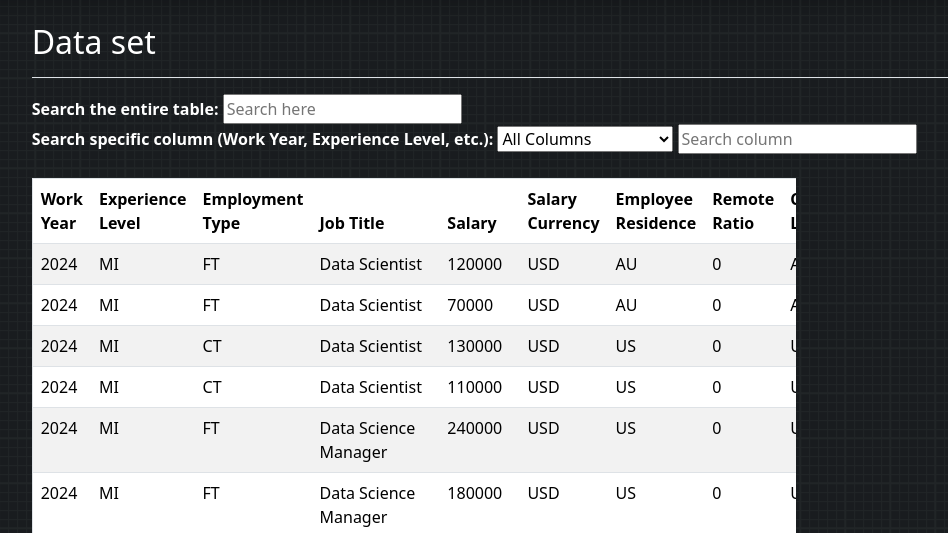
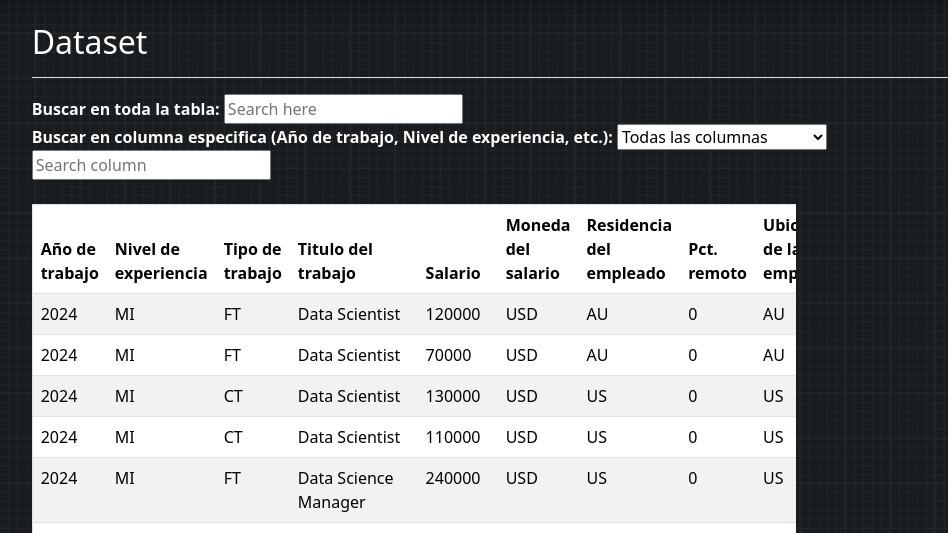
Before and after one commit to MarcAlvarezJ/Tp_3_Django, a Django app: page /data_salaries/view/ in a window 1280 px wide. Shown: the part 56-589 px from the top of the page, without its empty margins (99-1047 px from the left). Run offline with Django 5.2, Linux system fonts and the light colour scheme.

Commit message:
Todo el texto visible a español

```diff
--- a/data_salaries/forms.py
+++ b/data_salaries/forms.py
@@ -109,13 +109,14 @@ class view_filter(forms.Form):
         )
 
 vars_opt = [
-    ('experience_level', 'Nivel de Expreiencia'), ('employment_type', 'Tipo de Trabajo'),
-    ('employee_residence', 'Residencia Empledo'), ('remote_ratio', 'Pct. Remoto'),
-    ('company_location', 'Ubicacion Empresa'), ('company_size', 'Tamaño Empresa')
+    ('experience_level', 'Nivel de expreiencia'), ('employment_type', 'Tipo de trabajo'),
+    ('employee_residence', 'Residencia del empledo'), ('remote_ratio', 'Pct. remoto'),
+    ('company_location', 'Ubicacion de la empresa'), ('company_size', 'Tamaño de la empresa')
 ]
 
 class analize_filter(forms.Form):
     filter_vars = forms.MultipleChoiceField(
+        label='Comparar por variables',
         required=False,
         widget=forms.CheckboxSelectMultiple,
         choices=vars_opt
@@ -150,38 +151,45 @@ none_employment_type_opt.append((None,'-'))
 
 class business_info(forms.Form):
     location = forms.ChoiceField(
+        label='Ubicacion',
         required=False,
         choices=none_company_location_opt
     )
 
     size = forms.ChoiceField(
+        label='Tamaño',
         required=False,
         choices=none_company_size_opt
     )
 
 class employee_info(forms.Form):
     experience = forms.ChoiceField(
+        label='Nivel de Expreiencia',
         required=False,
         choices=none_experience_level_opt
     )
 
     remote = forms.ChoiceField(
+        label='Pct. Remoto',
         required=False,
         choices=none_remote_ratio_opt
     )
 
     residence = forms.ChoiceField(
+        label='Residencia',
         required=False,
         choices=none_employee_residence_opt
     )
 
     type = forms.ChoiceField(
+        label='Tipo de Trabajo',
         required=False,
         choices=none_employment_type_opt
     )
 
 class employee_amnt(forms.Form):
     amount = forms.IntegerField(
+        label='Cantidad de empleados',
         required=True,
         validators=[MaxValueValidator(5), MinValueValidator(1)]
     )
--- a/data_salaries/templates/view_csv.html
+++ b/data_salaries/templates/view_csv.html
@@ -4,7 +4,7 @@
 {% block content %}
     <main class="col-md-9 ms-sm-auto col-lg-10 px-md-4 container">
       <div class="d-flex justify-content-between flex-wrap flex-md-nowrap align-items-center pt-3 pb-2 mb-3 border-bottom">
-        <h1 class="h2 text-white" style="margin-top: 7px ">Data set</h1>
+        <h1 class="h2 text-white" style="margin-top: 7px ">Dataset</h1>
       </div>
 
       <head>
@@ -12,25 +12,25 @@
         <script src="https://code.jquery.com/jquery-3.6.0.min.js"></script>
     </head>
     <body>
-        <b class='text-white'>Search the entire table:
+        <b class='text-white'>Buscar en toda la tabla:
             <input id="entireSearch" type="text" placeholder="Search here">
         </b>
 
         <br>
 
-        <b class='text-white'>Search specific column (Work Year, Experience Level, etc.):
+        <b class='text-white'>Buscar en columna especifica (Año de trabajo, Nivel de experiencia, etc.):
             <select id="columnSelect">
-                <option value="all">All Columns</option>
-                <option value="work_year">Work Year</option>
-                <option value="experience_level">Experience Level</option>
-                <option value="employment_type">Employment Type</option>
-                <option value="job_title">Job Title</option>
-                <option value="salary">Salary</option>
-                <option value="salary_currency">Salary Currency</option>
-                <option value="employee_residence">Employee Residence</option>
-                <option value="remote_ratio">Remote Ratio</option>
-                <option value="company_location">Company Location</option>
-                <option value="company_size">Company Size</option>
+                <option value="all">Todas las columnas</option>
+                <option value="work_year">Año de trabajo</option>
+                <option value="experience_level">Nivel de experiencia</option>
+                <option value="employment_type">Tipo de trabajo</option>
+                <option value="job_title">Titulo del trabajo</option>
+                <option value="salary">Salario</option>
+                <option value="salary_currency">Moneda del salario</option>
+                <option value="employee_residence">Residencia del empleado</option>
+                <option value="remote_ratio">Pct. remoto</option>
+                <option value="company_location">Ubicacion de la empresa</option>
+                <option value="company_size">Tamaño de la empresa</option>
             </select>
             <input id="columnSearch" type="text" placeholder="Search column">
         </b>
@@ -40,16 +40,16 @@
         <table class='table table-striped' id="geeks" border="1" style='width:auto'>
             <thead>
                 <tr>
-                    <th>Work Year</th>
-                    <th>Experience Level</th>
-                    <th>Employment Type</th>
-                    <th>Job Title</th>
-                    <th>Salary</th>
-                    <th>Salary Currency</th>
-                    <th>Employee Residence</th>
-                    <th>Remote Ratio</th>
-                    <th>Company Location</th>
-                    <th>Company Size</th>
+                    <th>Año de trabajo</th>
+                    <th>Nivel de experiencia</th>
+                    <th>Tipo de trabajo</th>
+                    <th>Titulo del trabajo</th>
+                    <th>Salario</th>
+                    <th>Moneda del salario</th>
+                    <th>Residencia del empleado</th>
+                    <th>Pct. remoto</th>
+                    <th>Ubicacion de la empresa</th>
+                    <th>Tamaño de la empresa</th>
                 </tr>
             </thead>
             <tbody>
--- a/data_salaries/views.py
+++ b/data_salaries/views.py
@@ -280,7 +280,7 @@ def prediction_employee(request):
             context= {
                 'employee_form': employee_form,
                 'median': median,
-                'range': f'{Q1}-{Q3}',
+                'range': f'{Q1} - {Q3}',
                 'uri': uri
             }
             return render(request, 'employee_predict.html', context)
@@ -398,7 +398,7 @@ def prediction_business(request):
                     'employee_form': employee_forms,
                     'amount_form': amount_form,
                     'median': median,
-                    'range': f'{Q1}-{Q3}',
+                    'range': f'{Q1} - {Q3}',
                     'uri': uri
                 }
                 return render(request, 'business_predict.html', context)
```
Also changed, not shown: data_salaries/templates/business_predict.html (+5 -5 lines), data_salaries/templates/employee_predict.html (+2 -2 lines).
